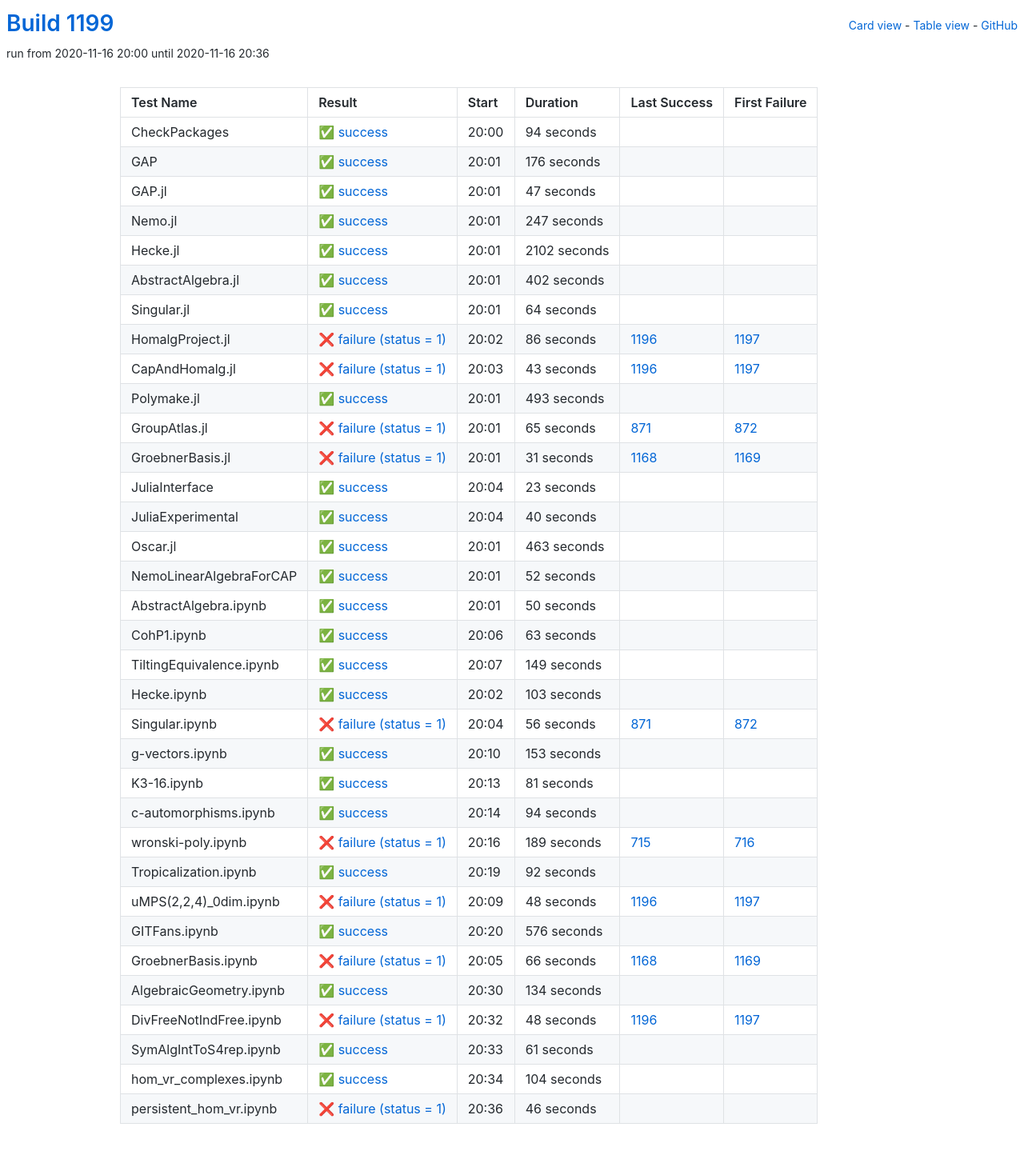
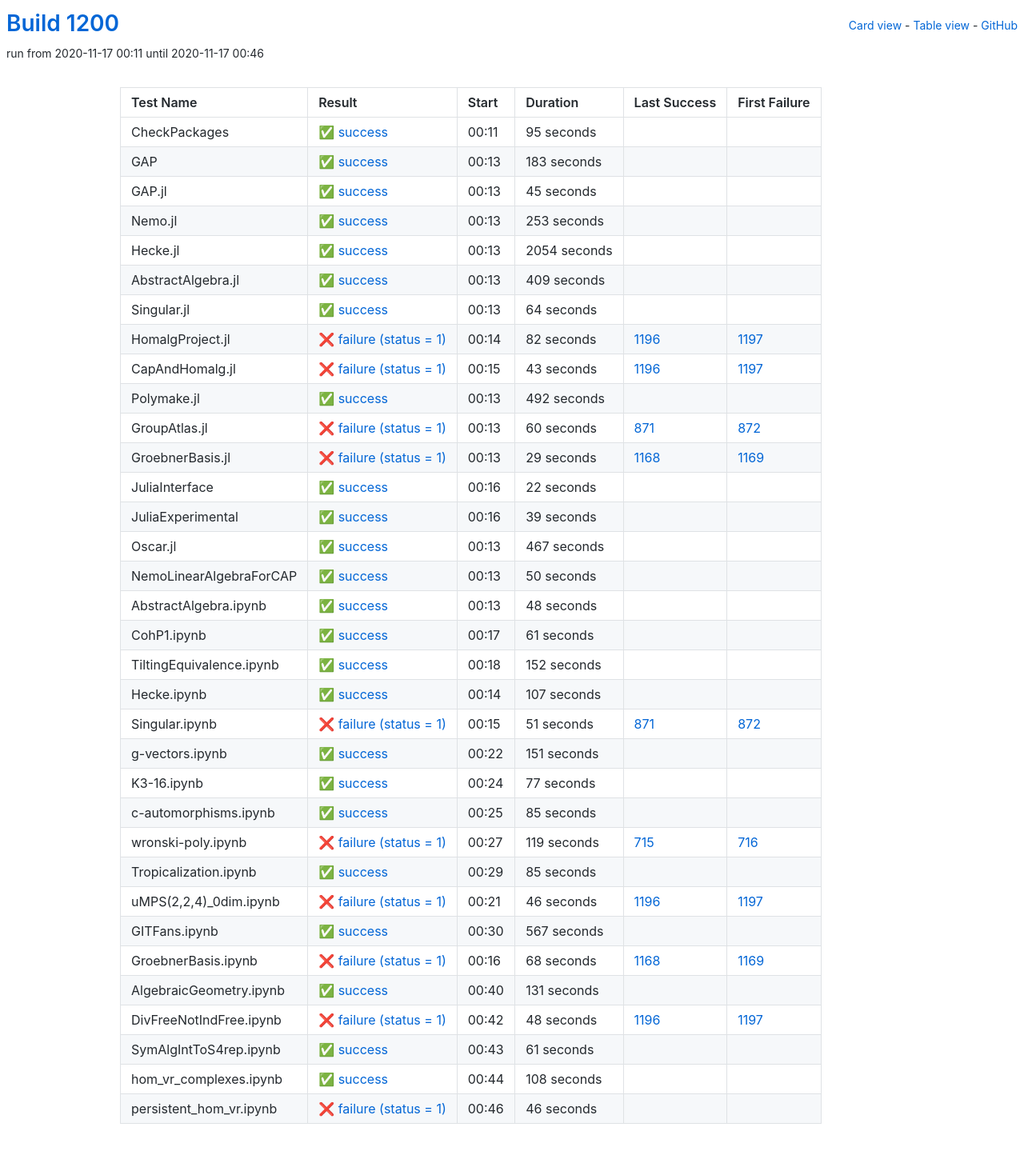
Before and after one commit to oscar-system/oscar-ci-status-stable, a Jekyll site: the page built from table.html, in a window 1280 px wide. Shown: the whole page at 80% size. Built offline with Jekyll 4.4.1, drawn with Linux system fonts in a browser that asks for light colours.

Commit message:
Build #1200

```diff
--- a/_data/ci.yml
+++ b/_data/ci.yml
@@ -1,6 +1,6 @@
 ---
-build: 1199
-build_url: https://oscarci.mathematik.uni-kl.de/job/oscar-stable/1199/
+build: 1200
+build_url: https://oscarci.mathematik.uni-kl.de/job/oscar-stable/1200/
 job: oscar-stable
 organization: oscar-system
 repo: oscar-ci-status-stable
@@ -8,80 +8,80 @@ repourl: https://github.com/oscar-system/oscar-ci-status-stable
 tests:
 - name: CheckPackages
   id: checkpackages
-  log: https://oscarci.mathematik.uni-kl.de/job/oscar-stable/1199/artifact/logs/build-1199/CheckPackages.log
-  start: 2020-11-16 20:00
+  log: https://oscarci.mathematik.uni-kl.de/job/oscar-stable/1200/artifact/logs/build-1200/CheckPackages.log
+  start: 2020-11-17 00:11
   success: true
   exitcode: 0
   status: success
-  duration: 94
+  duration: 95
   last_success: false
   last_success_url:
   first_failure: false
   first_failure_url:
 - name: GAP
   id: gap
-  log: https://oscarci.mathematik.uni-kl.de/job/oscar-stable/1199/artifact/logs/build-1199/GAP.log
-  start: 2020-11-16 20:01
+  log: https://oscarci.mathematik.uni-kl.de/job/oscar-stable/1200/artifact/logs/build-1200/GAP.log
+  start: 2020-11-17 00:13
   success: true
   exitcode: 0
   status: success
-  duration: 176
+  duration: 183
   last_success: false
   last_success_url:
   first_failure: false
   first_failure_url:
 - name: GAP.jl
   id: gap-jl
-  log: https://oscarci.mathematik.uni-kl.de/job/oscar-stable/1199/artifact/logs/build-1199/GAP.jl.log
-  start: 2020-11-16 20:01
+  log: https://oscarci.mathematik.uni-kl.de/job/oscar-stable/1200/artifact/logs/build-1200/GAP.jl.log
+  start: 2020-11-17 00:13
   success: true
   exitcode: 0
   status: success
-  duration: 47
+  duration: 45
   last_success: false
   last_success_url:
   first_failure: false
   first_failure_url:
 - name: Nemo.jl
   id: nemo-jl
-  log: https://oscarci.mathematik.uni-kl.de/job/oscar-stable/1199/artifact/logs/build-1199/Nemo.jl.log
-  start: 2020-11-16 20:01
+  log: https://oscarci.mathematik.uni-kl.de/job/oscar-stable/1200/artifact/logs/build-1200/Nemo.jl.log
+  start: 2020-11-17 00:13
   success: true
   exitcode: 0
   status: success
-  duration: 247
+  duration: 253
   last_success: false
   last_success_url:
   first_failure: false
   first_failure_url:
 - name: Hecke.jl
   id: hecke-jl
-  log: https://oscarci.mathematik.uni-kl.de/job/oscar-stable/1199/artifact/logs/build-1199/Hecke.jl.log
-  start: 2020-11-16 20:01
+  log: https://oscarci.mathematik.uni-kl.de/job/oscar-stable/1200/artifact/logs/build-1200/Hecke.jl.log
+  start: 2020-11-17 00:13
   success: true
   exitcode: 0
   status: success
-  duration: 2102
+  duration: 2054
   last_success: false
   last_success_url:
   first_failure: false
   first_failure_url:
 - name: AbstractAlgebra.jl
   id: abstractalgebra-jl
-  log: https://oscarci.mathematik.uni-kl.de/job/oscar-stable/1199/artifact/logs/build-1199/AbstractAlgebra.jl.log
-  start: 2020-11-16 20:01
+  log: https://oscarci.mathematik.uni-kl.de/job/oscar-stable/1200/artifact/logs/build-1200/AbstractAlgebra.jl.log
+  start: 2020-11-17 00:13
   success: true
   exitcode: 0
   status: success
-  duration: 402
+  duration: 409
   last_success: false
   last_success_url:
   first_failure: false
   first_failure_url:
 - name: Singular.jl
   id: singular-jl
-  log: https://oscarci.mathematik.uni-kl.de/job/oscar-stable/1199/artifact/logs/build-1199/Singular.jl.log
-  start: 2020-11-16 20:01
+  log: https://oscarci.mathematik.uni-kl.de/job/oscar-stable/1200/artifact/logs/build-1200/Singular.jl.log
+  start: 2020-11-17 00:13
   success: true
   exitcode: 0
   status: success
@@ -92,20 +92,20 @@ tests:
   first_failure_url:
 - name: HomalgProject.jl
   id: homalgproject-jl
-  log: https://oscarci.mathematik.uni-kl.de/job/oscar-stable/1199/artifact/logs/build-1199/HomalgProject.jl.log
-  start: 2020-11-16 20:02
+  log: https://oscarci.mathematik.uni-kl.de/job/oscar-stable/1200/artifact/logs/build-1200/HomalgProject.jl.log
+  start: 2020-11-17 00:14
   success: false
   exitcode: 1
   status: failure
-  duration: 86
+  duration: 82
   last_success: 1196
   last_success_url: https://oscarci.mathematik.uni-kl.de/job/oscar-stable/1196/
   first_failure: 1197
   first_failure_url: https://oscarci.mathematik.uni-kl.de/job/oscar-stable/1197/
 - name: CapAndHomalg.jl
   id: capandhomalg-jl
-  log: https://oscarci.mathematik.uni-kl.de/job/oscar-stable/1199/artifact/logs/build-1199/CapAndHomalg.jl.log
-  start: 2020-11-16 20:03
+  log: https://oscarci.mathematik.uni-kl.de/job/oscar-stable/1200/artifact/logs/build-1200/CapAndHomalg.jl.log
+  start: 2020-11-17 00:15
   success: false
   exitcode: 1
   status: failure
@@ -116,92 +116,80 @@ tests:
   first_failure_url: https://oscarci.mathematik.uni-kl.de/job/oscar-stable/1197/
 - name: Polymake.jl
   id: polymake-jl
-  log: https://oscarci.mathematik.uni-kl.de/job/oscar-stable/1199/artifact/logs/build-1199/Polymake.jl.log
-  start: 2020-11-16 20:01
+  log: https://oscarci.mathematik.uni-kl.de/job/oscar-stable/1200/artifact/logs/build-1200/Polymake.jl.log
+  start: 2020-11-17 00:13
   success: true
   exitcode: 0
   status: success
-  duration: 493
+  duration: 492
   last_success: false
   last_success_url:
   first_failure: false
   first_failure_url:
 - name: GroupAtlas.jl
   id: groupatlas-jl
-  log: https://oscarci.mathematik.uni-kl.de/job/oscar-stable/1199/artifact/logs/build-1199/GroupAtlas.jl.log
-  start: 2020-11-16 20:01
+  log: https://oscarci.mathematik.uni-kl.de/job/oscar-stable/1200/artifact/logs/build-1200/GroupAtlas.jl.log
+  start: 2020-11-17 00:13
   success: false
   exitcode: 1
   status: failure
-  duration: 65
+  duration: 60
   last_success: 871
   last_success_url: https://oscarci.mathematik.uni-kl.de/job/oscar-stable/871/
   first_failure: 872
   first_failure_url: https://oscarci.mathematik.uni-kl.de/job/oscar-stable/872/
 - name: GroebnerBasis.jl
   id: groebnerbasis-jl
-  log: https://oscarci.mathematik.uni-kl.de/job/oscar-stable/1199/artifact/logs/build-1199/GroebnerBasis.jl.log
-  start: 2020-11-16 20:01
+  log: https://oscarci.mathematik.uni-kl.de/job/oscar-stable/1200/artifact/logs/build-1200/GroebnerBasis.jl.log
+  start: 2020-11-17 00:13
   success: false
   exitcode: 1
   status: failure
-  duration: 31
+  duration: 29
   last_success: 1168
   last_success_url: https://oscarci.mathematik.uni-kl.de/job/oscar-stable/1168/
   first_failure: 1169
   first_failure_url: https://oscarci.mathematik.uni-kl.de/job/oscar-stable/1169/
 - name: JuliaInterface
   id: juliainterface
-  log: https://oscarci.mathematik.uni-kl.de/job/oscar-stable/1199/artifact/logs/build-1199/JuliaInterface.log
-  start: 2020-11-16 20:04
+  log: https://oscarci.mathematik.uni-kl.de/job/oscar-stable/1200/artifact/logs/build-1200/JuliaInterface.log
+  start: 2020-11-17 00:16
   success: true
   exitcode: 0
   status: success
-  duration: 23
+  duration: 22
   last_success: false
   last_success_url:
   first_failure: false
   first_failure_url:
 - name: JuliaExperimental
   id: juliaexperimental
-  log: https://oscarci.mathematik.uni-kl.de/job/oscar-stable/1199/artifact/logs/build-1199/JuliaExperimental.log
-  start: 2020-11-16 20:04
+  log: https://oscarci.mathematik.uni-kl.de/job/oscar-stable/1200/artifact/logs/build-1200/JuliaExperimental.log
+  start: 2020-11-17 00:16
   success: true
   exitcode: 0
   status: success
-  duration: 40
+  duration: 39
   last_success: false
   last_success_url:
   first_failure: false
   first_failure_url:
 - name: Oscar.jl
   id: oscar-jl
-  log: https://oscarci.mathematik.uni-kl.de/job/oscar-stable/1199/artifact/logs/build-1199/Oscar.jl.log
-  start: 2020-11-16 20:01
+  log: https://oscarci.mathematik.uni-kl.de/job/oscar-stable/1200/artifact/logs/build-1200/Oscar.jl.log
+  start: 2020-11-17 00:13
   success: true
   exitcode: 0
   status: success
-  duration: 463
+  duration: 467
   last_success: false
   last_success_url:
   first_failure: false
   first_failure_url:
 - name: NemoLinearAlgebraForCAP
   id: nemolinearalgebraforcap
-  log: https://oscarci.mathematik.uni-kl.de/job/oscar-stable/1199/artifact/logs/build-1199/NemoLinearAlgebraForCAP.log
-  start: 2020-11-16 20:01
-  success: true
-  exitcode: 0
-  status: success
-  duration: 52
-  last_success: false
-  last_success_url:
-  first_failure: false
-  first_failure_url:
-- name: AbstractAlgebra.ipynb
-  id: abstractalgebra-ipynb
-  log: https://oscarci.mathematik.uni-kl.de/job/oscar-stable/1199/artifact/logs/build-1199/AbstractAlgebra.ipynb.log
-  start: 2020-11-16 20:01
+  log: https://oscarci.mathematik.uni-kl.de/job/oscar-stable/1200/artifact/logs/build-1200/NemoLinearAlgebraForCAP.log
+  start: 2020-11-17 00:13
   success: true
   exitcode: 0
   status: success
@@ -210,166 +198,178 @@ tests:
   last_success_url:
   first_failure: false
   first_failure_url:
-- name: CohP1.ipynb
-  id: cohp1-ipynb
-  log: https://oscarci.mathematik.uni-kl.de/job/oscar-stable/1199/artifact/logs/build-1199/CohP1.ipynb.log
-  start: 2020-11-16 20:06
+- name: AbstractAlgebra.ipynb
+  id: abstractalgebra-ipynb
+  log: https://oscarci.mathematik.uni-kl.de/job/oscar-stable/1200/artifact/logs/build-1200/AbstractAlgebra.ipynb.log
+  start: 2020-11-17 00:13
   success: true
   exitcode: 0
   status: success
-  duration: 63
+  duration: 48
+  last_success: false
+  last_success_url:
+  first_failure: false
+  first_failure_url:
+- name: CohP1.ipynb
+  id: cohp1-ipynb
+  log: https://oscarci.mathematik.uni-kl.de/job/oscar-stable/1200/artifact/logs/build-1200/CohP1.ipynb.log
+  start: 2020-11-17 00:17
+  success: true
+  exitcode: 0
+  status: success
+  duration: 61
   last_success: false
   last_success_url:
   first_failure: false
   first_failure_url:
 - name: TiltingEquivalence.ipynb
   id: tiltingequivalence-ipynb
-  log: https://oscarci.mathematik.uni-kl.de/job/oscar-stable/1199/artifact/logs/build-1199/TiltingEquivalence.ipynb.log
-  start: 2020-11-16 20:07
+  log: https://oscarci.mathematik.uni-kl.de/job/oscar-stable/1200/artifact/logs/build-1200/TiltingEquivalence.ipynb.log
+  start: 2020-11-17 00:18
   success: true
   exitcode: 0
   status: success
-  duration: 149
+  duration: 152
   last_success: false
   last_success_url:
   first_failure: false
   first_failure_url:
 - name: Hecke.ipynb
   id: hecke-ipynb
-  log: https://oscarci.mathematik.uni-kl.de/job/oscar-stable/1199/artifact/logs/build-1199/Hecke.ipynb.log
-  start: 2020-11-16 20:02
+  log: https://oscarci.mathematik.uni-kl.de/job/oscar-stable/1200/artifact/logs/build-1200/Hecke.ipynb.log
+  start: 2020-11-17 00:14
   success: true
   exitcode: 0
   status: success
-  duration: 103
+  duration: 107
   last_success: false
   last_success_url:
   first_failure: false
   first_failure_url:
 - name: Singular.ipynb
   id: singular-ipynb
-  log: https://oscarci.mathematik.uni-kl.de/job/oscar-stable/1199/artifact/logs/build-1199/Singular.ipynb.log
-  start: 2020-11-16 20:04
+  log: https://oscarci.mathematik.uni-kl.de/job/oscar-stable/1200/artifact/logs/build-1200/Singular.ipynb.log
+  start: 2020-11-17 00:15
   success: false
   exitcode: 1
   status: failure
-  duration: 56
+  duration: 51
   last_success: 871
   last_success_url: https://oscarci.mathematik.uni-kl.de/job/oscar-stable/871/
   first_failure: 872
   first_failure_url: https://oscarci.mathematik.uni-kl.de/job/oscar-stable/872/
 - name: g-vectors.ipynb
   id: g-vectors-ipynb
-  log: https://oscarci.mathematik.uni-kl.de/job/oscar-stable/1199/artifact/logs/build-1199/g-vectors.ipynb.log
-  start: 2020-11-16 20:10
+  log: https://oscarci.mathematik.uni-kl.de/job/oscar-stable/1200/artifact/logs/build-1200/g-vectors.ipynb.log
+  start: 2020-11-17 00:22
   success: true
   exitcode: 0
   status: success
-  duration: 153
+  duration: 151
   last_success: false
   last_success_url:
   first_failure: false
   first_failure_url:
 - name: K3-16.ipynb
   id: k3-16-ipynb
-  log: https://oscarci.mathematik.uni-kl.de/job/oscar-stable/1199/artifact/logs/build-1199/K3-16.ipynb.log
-  start: 2020-11-16 20:13
+  log: https://oscarci.mathematik.uni-kl.de/job/oscar-stable/1200/artifact/logs/build-1200/K3-16.ipynb.log
+  start: 2020-11-17 00:24
   success: true
   exitcode: 0
   status: success
-  duration: 81
+  duration: 77
   last_success: false
   last_success_url:
   first_failure: false
   first_failure_url:
 - name: c-automorphisms.ipynb
   id: c-automorphisms-ipynb
-  log: https://oscarci.mathematik.uni-kl.de/job/oscar-stable/1199/artifact/logs/build-1199/c-automorphisms.ipynb.log
-  start: 2020-11-16 20:14
+  log: https://oscarci.mathematik.uni-kl.de/job/oscar-stable/1200/artifact/logs/build-1200/c-automorphisms.ipynb.log
+  start: 2020-11-17 00:25
   success: true
   exitcode: 0
   status: success
-  duration: 94
+  duration: 85
   last_success: false
   last_success_url:
   first_failure: false
   first_failure_url:
 - name: wronski-poly.ipynb
   id: wronski-poly-ipynb
-  log: https://oscarci.mathematik.uni-kl.de/job/oscar-stable/1199/artifact/logs/build-1199/wronski-poly.ipynb.log
-  start: 2020-11-16 20:16
+  log: https://oscarci.mathematik.uni-kl.de/job/oscar-stable/1200/artifact/logs/build-1200/wronski-poly.ipynb.log
+  start: 2020-11-17 00:27
   success: false
   exitcode: 1
   status: failure
-  duration: 189
+  duration: 119
   last_success: 715
   last_success_url: https://oscarci.mathematik.uni-kl.de/job/oscar-stable/715/
   first_failure: 716
   first_failure_url: https://oscarci.mathematik.uni-kl.de/job/oscar-stable/716/
 - name: Tropicalization.ipynb
   id: tropicalization-ipynb
-  log: https://oscarci.mathematik.uni-kl.de/job/oscar-stable/1199/artifact/logs/build-1199/Tropicalization.ipynb.log
-  start: 2020-11-16 20:19
+  log: https://oscarci.mathematik.uni-kl.de/job/oscar-stable/1200/artifact/logs/build-1200/Tropicalization.ipynb.log
+  start: 2020-11-17 00:29
   success: true
   exitcode: 0
   status: success
-  duration: 92
+  duration: 85
   last_success: false
   last_success_url:
   first_failure: false
   first_failure_url:
 - name: uMPS(2,2,4)_0dim.ipynb
   id: umps-2-2-4-0dim-ipynb
-  log: https://oscarci.mathematik.uni-kl.de/job/oscar-stable/1199/artifact/logs/build-1199/uMPS-2-2-4-_0dim.ipynb.log
-  start: 2020-11-16 20:09
+  log: https://oscarci.mathematik.uni-kl.de/job/oscar-stable/1200/artifact/logs/build-1200/uMPS-2-2-4-_0dim.ipynb.log
+  start: 2020-11-17 00:21
   success: false
   exitcode: 1
   status: failure
-  duration: 48
+  duration: 46
   last_success: 1196
   last_success_url: https://oscarci.mathematik.uni-kl.de/job/oscar-stable/1196/
   first_failure: 1197
   first_failure_url: https://oscarci.mathematik.uni-kl.de/job/oscar-stable/1197/
 - name: GITFans.ipynb
   id: gitfans-ipynb
-  log: https://oscarci.mathematik.uni-kl.de/job/oscar-stable/1199/artifact/logs/build-1199/GITFans.ipynb.log
-  start: 2020-11-16 20:20
+  log: https://oscarci.mathematik.uni-kl.de/job/oscar-stable/1200/artifact/logs/build-1200/GITFans.ipynb.log
+  start: 2020-11-17 00:30
   success: true
   exitcode: 0
   status: success
-  duration: 576
+  duration: 567
   last_success: false
   last_success_url:
   first_failure: false
   first_failure_url:
 - name: GroebnerBasis.ipynb
   id: groebnerbasis-ipynb
-  log: https://oscarci.mathematik.uni-kl.de/job/oscar-stable/1199/artifact/logs/build-1199/GroebnerBasis.ipynb.log
-  start: 2020-11-16 20:05
+  log: https://oscarci.mathematik.uni-kl.de/job/oscar-stable/1200/artifact/logs/build-1200/GroebnerBasis.ipynb.log
+  start: 2020-11-17 00:16
   success: false
   exitcode: 1
   status: failure
-  duration: 66
+  duration: 68
   last_success: 1168
   last_success_url: https://oscarci.mathematik.uni-kl.de/job/oscar-stable/1168/
   first_failure: 1169
   first_failure_url: https://oscarci.mathematik.uni-kl.de/job/oscar-stable/1169/
 - name: AlgebraicGeometry.ipynb
   id: algebraicgeometry-ipynb
-  log: https://oscarci.mathematik.uni-kl.de/job/oscar-stable/1199/artifact/logs/build-1199/AlgebraicGeometry.ipynb.log
-  start: 2020-11-16 20:30
+  log: https://oscarci.mathematik.uni-kl.de/job/oscar-stable/1200/artifact/logs/build-1200/AlgebraicGeometry.ipynb.log
+  start: 2020-11-17 00:40
   success: true
   exitcode: 0
   status: success
-  duration: 134
+  duration: 131
   last_success: false
   last_success_url:
   first_failure: false
   first_failure_url:
 - name: DivFreeNotIndFree.ipynb
   id: divfreenotindfree-ipynb
-  log: https://oscarci.mathematik.uni-kl.de/job/oscar-stable/1199/artifact/logs/build-1199/DivFreeNotIndFree.ipynb.log
-  start: 2020-11-16 20:32
+  log: https://oscarci.mathematik.uni-kl.de/job/oscar-stable/1200/artifact/logs/build-1200/DivFreeNotIndFree.ipynb.log
+  start: 2020-11-17 00:42
   success: false
   exitcode: 1
   status: failure
@@ -380,8 +380,8 @@ tests:
   first_failure_url: https://oscarci.mathematik.uni-kl.de/job/oscar-stable/1197/
 - name: SymAlgIntToS4rep.ipynb
   id: symalginttos4rep-ipynb
-  log: https://oscarci.mathematik.uni-kl.de/job/oscar-stable/1199/artifact/logs/build-1199/SymAlgIntToS4rep.ipynb.log
-  start: 2020-11-16 20:33
+  log: https://oscarci.mathematik.uni-kl.de/job/oscar-stable/1200/artifact/logs/build-1200/SymAlgIntToS4rep.ipynb.log
+  start: 2020-11-17 00:43
   success: true
   exitcode: 0
   status: success
@@ -392,20 +392,20 @@ tests:
   first_failure_url:
 - name: hom_vr_complexes.ipynb
   id: hom-vr-complexes-ipynb
-  log: https://oscarci.mathematik.uni-kl.de/job/oscar-stable/1199/artifact/logs/build-1199/hom_vr_complexes.ipynb.log
-  start: 2020-11-16 20:34
+  log: https://oscarci.mathematik.uni-kl.de/job/oscar-stable/1200/artifact/logs/build-1200/hom_vr_complexes.ipynb.log
+  start: 2020-11-17 00:44
   success: true
   exitcode: 0
   status: success
-  duration: 104
+  duration: 108
   last_success: false
   last_success_url:
   first_failure: false
   first_failure_url:
 - name: persistent_hom_vr.ipynb
   id: persistent-hom-vr-ipynb
-  log: https://oscarci.mathematik.uni-kl.de/job/oscar-stable/1199/artifact/logs/build-1199/persistent_hom_vr.ipynb.log
-  start: 2020-11-16 20:36
+  log: https://oscarci.mathematik.uni-kl.de/job/oscar-stable/1200/artifact/logs/build-1200/persistent_hom_vr.ipynb.log
+  start: 2020-11-17 00:46
   success: false
   exitcode: 1
   status: failure
```
Also changed, not shown: README.md.
